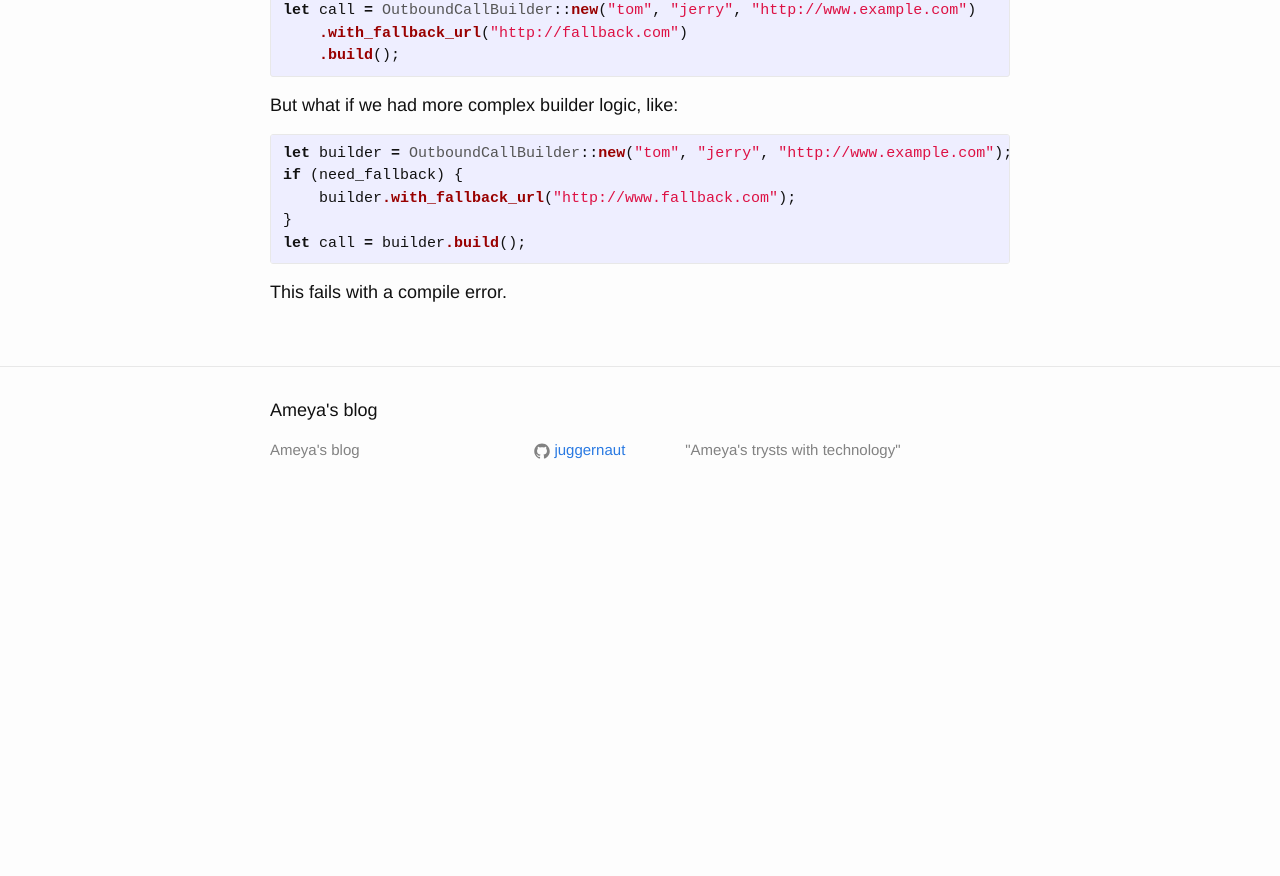
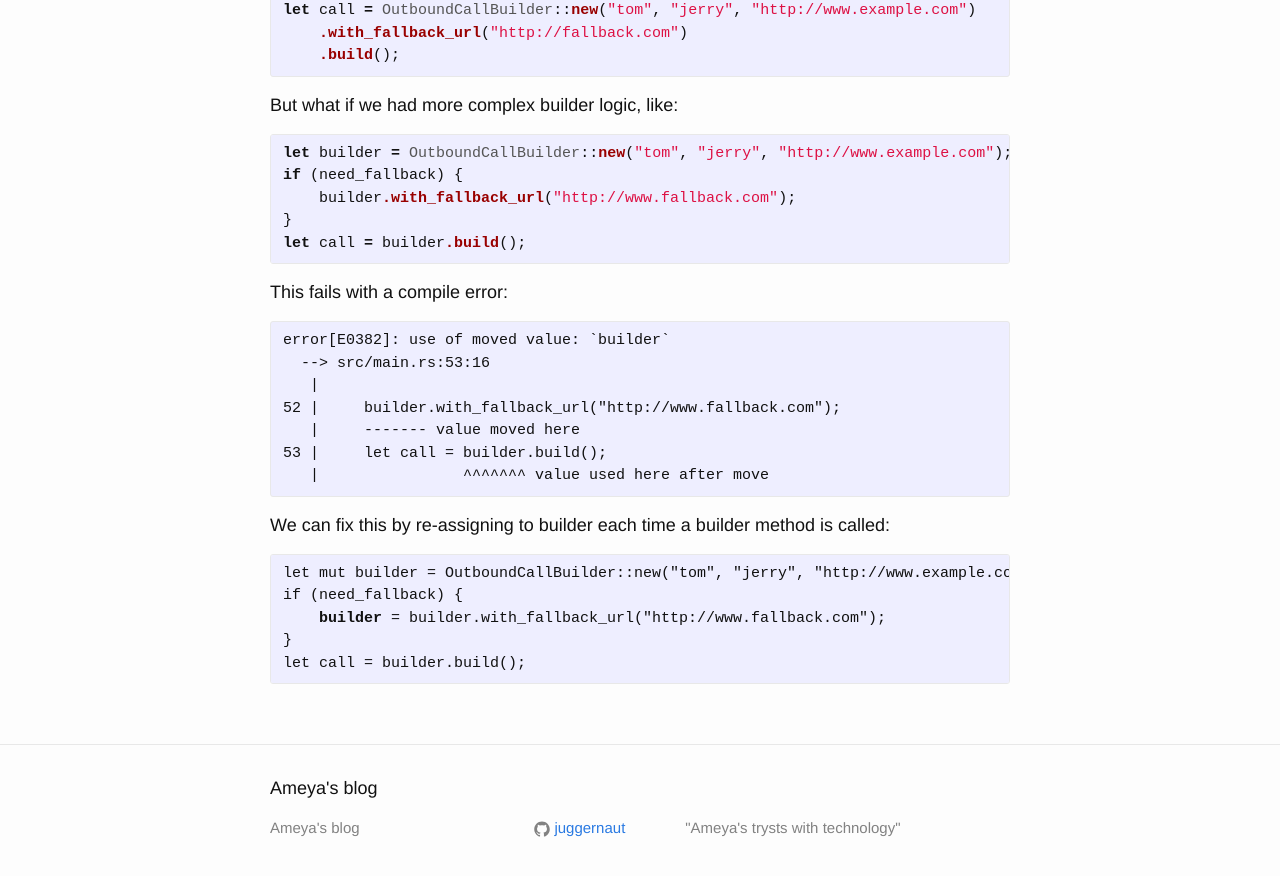
Before and after one commit to juggernaut/juggernaut.github.io, a Jekyll site: the page built from _posts/2017-11-02-rust-builder-pattern.markdown, in a window 1280 px wide and 900 px high, scrolled down 1737 px. Shown: the top 876 px of the window. Built offline with Jekyll 4.4.1, drawn with Linux system fonts in a browser that asks for light colours; before the commit the page ends 2259 px from its top, so only the background shows below that.

Commit message:
Add compile error

```diff
--- a/_posts/2017-11-02-rust-builder-pattern.markdown
+++ b/_posts/2017-11-02-rust-builder-pattern.markdown
@@ -87,4 +87,22 @@ if (need_fallback) {
 let call = builder.build();
 {% endhighlight %}
 
-This fails with a compile error.
+This fails with a compile error:
+<pre>
+error[E0382]: use of moved value: `builder`
+  --> src/main.rs:53:16
+   |
+52 |     builder.with_fallback_url("http://www.fallback.com");
+   |     ------- value moved here
+53 |     let call = builder.build();
+   |                ^^^^^^^ value used here after move
+</pre>
+
+We can fix this by re-assigning to builder each time a builder method is called:
+<pre>
+let mut builder = OutboundCallBuilder::new("tom", "jerry", "http://www.example.com");
+if (need_fallback) {
+    <b>builder</b> = builder.with_fallback_url("http://www.fallback.com");
+}
+let call = builder.build();
+</pre>
```
